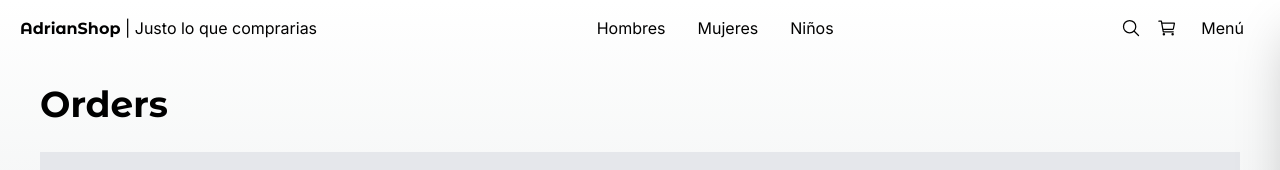
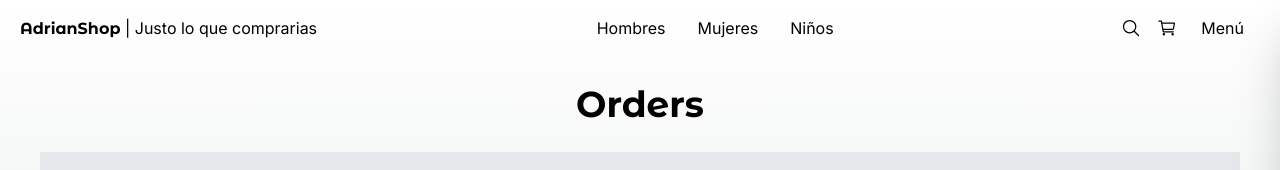
Before and after one commit to elvismarrugo/jlqq, a Next.js app: page /orders in a window 1280 px wide. Shown: the top 170 px of the page. Built offline with nearby package versions, Linux system fonts and the light colour scheme; no server answers; the database is empty; sample sign-in values are in the browser's storage.

Commit message:
fix margins

```diff
--- a/src/components/ui/sidebar/Sidebar.tsx
+++ b/src/components/ui/sidebar/Sidebar.tsx
@@ -43,7 +43,7 @@
       {/* Sidemenu */}
       <nav
         className={clsx(
-          // "fixed p-5 right-0 top-0 w-[500px] h-screen bg-white z-20 shadow-2xl transform transition-all duration-300",
+       // "fixed p-5 right-0 top-0 w-[500px] h-screen bg-white z-20 shadow-2xl transform transition-all duration-300",
           "fixed p-5 right-0 top-0 w-[90%] max-w-xs h-screen bg-white z-20 shadow-2xl transform transition-all duration-300 sm:w-[500px]",
           {
             "translate-x-full": !isSideMenuOpen,
--- a/src/components/ui/title/Title.tsx
+++ b/src/components/ui/title/Title.tsx
@@ -10,7 +10,7 @@
 
 export const Title = ({ title, subtitle, className }: Props) => {
   return (
-    <div className={ `mt-3 ${ className }` }>
+    <div className={ `mt-3 ${ className } text-center` }>
       <h1 className={ `${ titleFont.className } antialiased text-4xl font-semibold my-7` }>
         { title }
       </h1>
```
